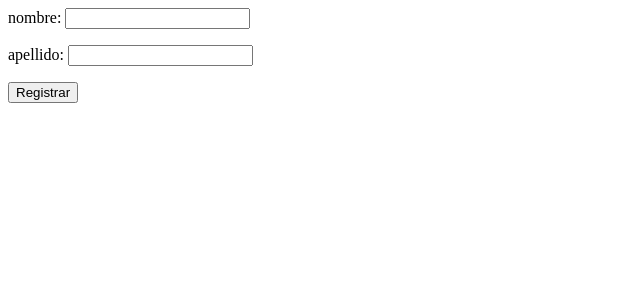
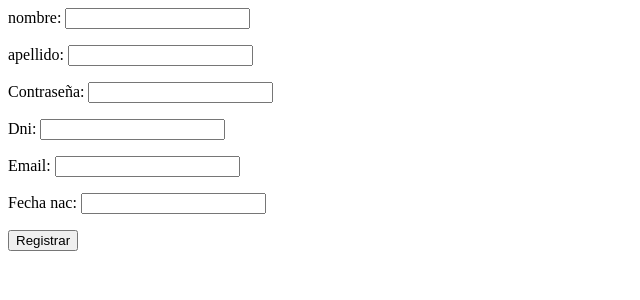
Before and after one commit to AyrtonFabrizioAlvarez/HopeTrade, a Django app: page /signup/ in a window 1280 px wide. Shown: the top 300 px of the page, without its empty margins (0-640 px from the left). Run offline with Django 5.2, Linux system fonts and the light colour scheme.

Commit message:
cargamos usuarios a la bd

```diff
--- a/sesiones/forms.py
+++ b/sesiones/forms.py
@@ -3,3 +3,7 @@ from django import forms
 class RegistroUsuario(forms.Form):
     nombre = forms.CharField(label="nombre", max_length=25)
     apellido = forms.CharField(label="apellido", max_length=25, required=True)
+    contraseña = forms.CharField()
+    dni = forms.IntegerField()
+    email = forms.EmailField()
+    fecha_nac = forms.DateField()
--- a/sesiones/templates/signup.html
+++ b/sesiones/templates/signup.html
@@ -1,6 +1,7 @@
 {% block content %}
-<form>
+<form method="POST">
 
+    {% csrf_token %}
     {{ form.as_p }}
 
     <button>
--- a/sesiones/views.py
+++ b/sesiones/views.py
@@ -1,4 +1,4 @@
-from django.shortcuts import render
+from django.shortcuts import render, redirect
 from django.http import HttpResponse
 from sesiones.models import Persona, Usuario
 from datetime import date
@@ -6,17 +6,17 @@ from .forms import RegistroUsuario
 
 # Create your views here.
 def signup(request):
+    if request.method == "GET":
+        return render(request, "signup.html", {
+            'form': RegistroUsuario()
+        })
+    else:
+        persona = Persona.objects.create(nombre=request.POST['nombre'], apellido=request.POST['apellido'], contraseña=request.POST['contraseña'])
+        persona.save()
+        usuario = Usuario.objects.create(dni=request.POST['dni'], email=request.POST['email'], fecha_nac=date.today(), cant_valoraciones=0, reputacion=0.0, personaId=persona)
+        usuario.save()
+        return redirect('/')
 
-    print(request.GET)
-    return render(request, "signup.html", {
-        'form': RegistroUsuario()
-    })
 
 def signup_user(request):
-
-    print(request.GET)
-    #persona = Persona(nombre="asdasd", apellido="sdddd", contraseña="dddd")
-    #persona.save()
-    #usuario = Usuario(dni=11222333, email="a@a.com", fecha_nac=date.today(), cant_valoraciones=0, reputacion=0.0, #personaId=persona)
-    #usuario.save()
-    return HttpResponse("algo para devovler")
+    return HttpResponse("se creo el usuario")
```
